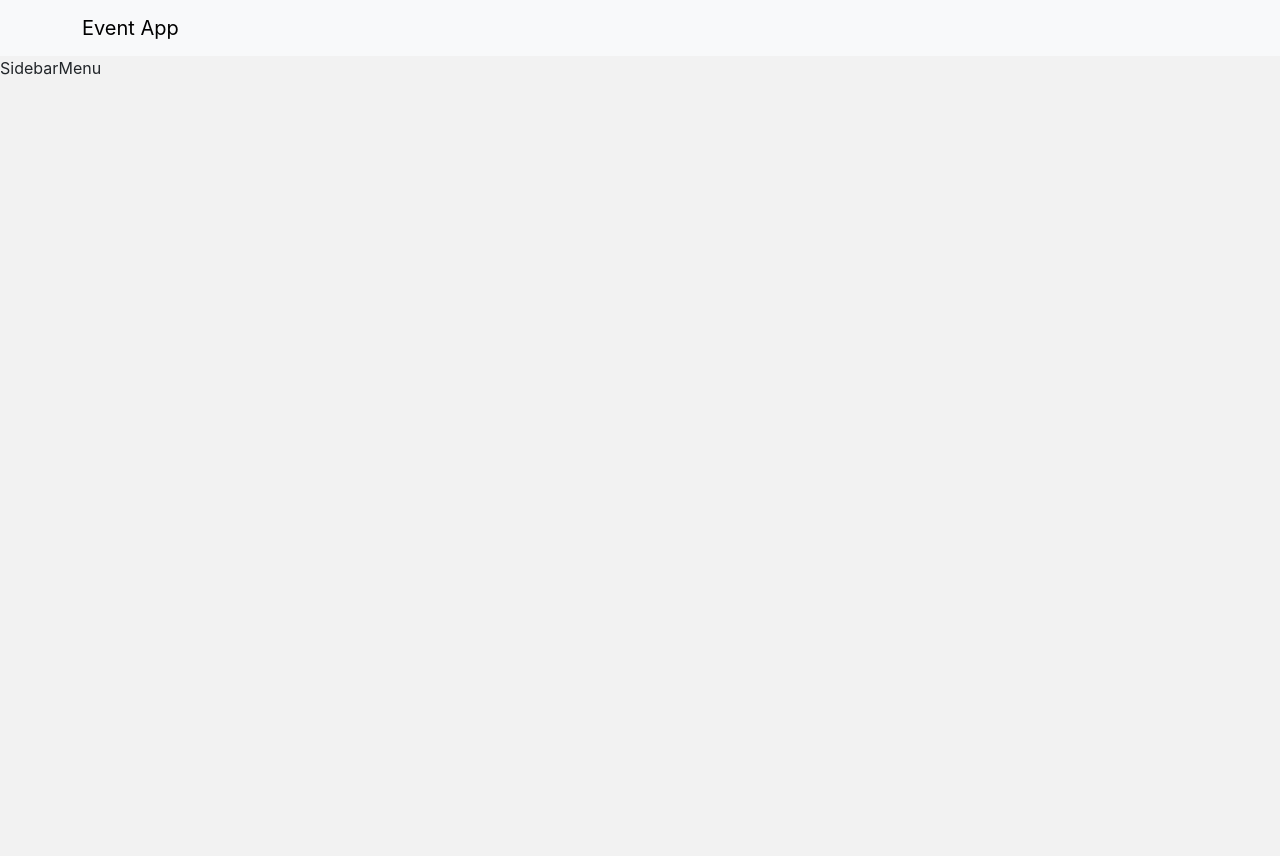
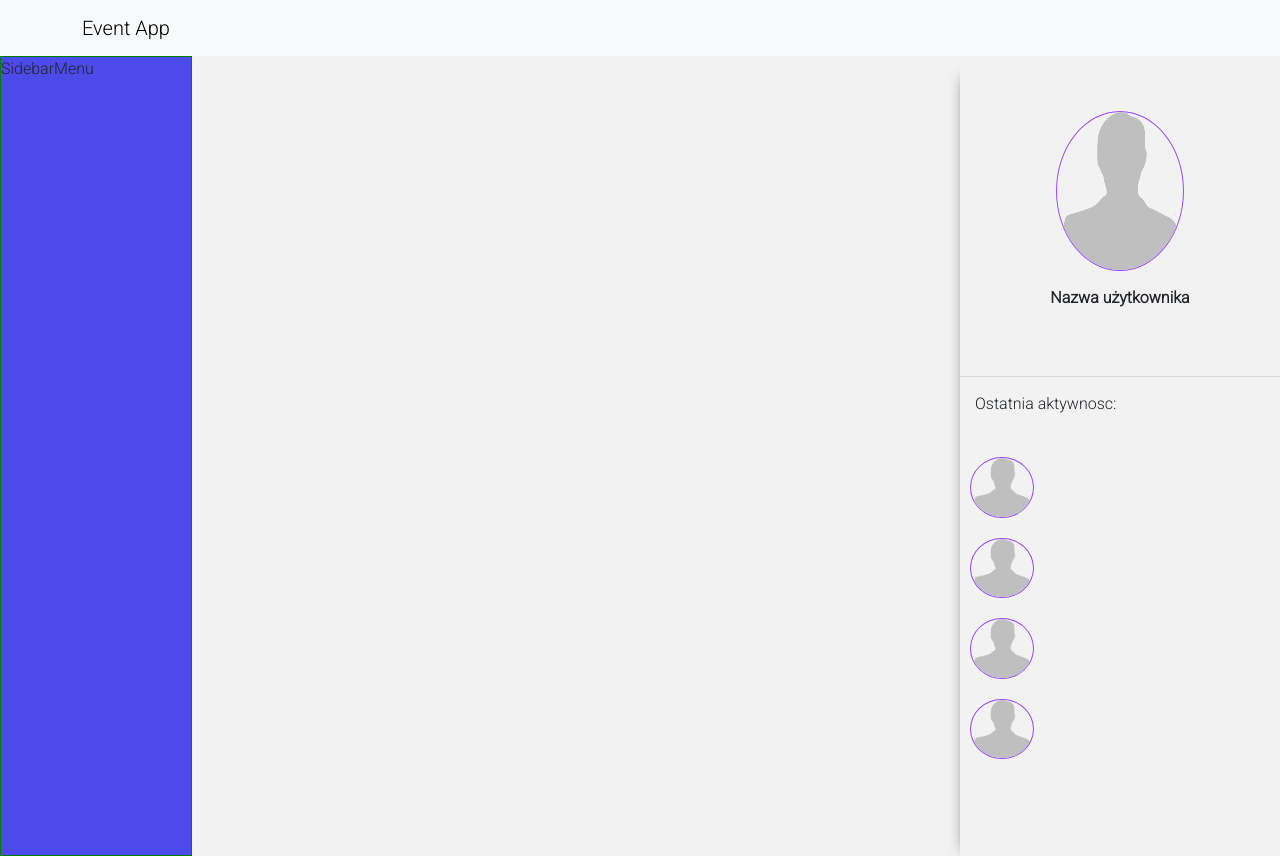
Before and after one commit to k-wos/EventAppP1, a React (Create React App) app in the folder client/: page /events/1 in a window 1280 px wide. Before the commit the page ends 800 px from the top, so only its background shows below. Built offline with nearby package versions, Linux system fonts and the light colour scheme; no server answers.

Commit message:
add userPanel

```diff
--- a/client/src/components/SidebarMenu.tsx
+++ b/client/src/components/SidebarMenu.tsx
@@ -1,7 +1,8 @@
 import React from "react";
+import styles from "../styles/sidebar.module.css";
 
 const SidebarMenu = () => {
-  return <div>SidebarMenu</div>;
+  return <div className={styles.sidebar}>SidebarMenu</div>;
 };
 
 export default SidebarMenu;
--- a/client/src/pages/SelectedEventPage.tsx
+++ b/client/src/pages/SelectedEventPage.tsx
@@ -5,6 +5,9 @@ import { EventModel as EventModelI } from "../models/event";
 import NavBar from "../components/NavBar";
 import { User } from "../models/user";
 import SidebarMenu from "../components/SidebarMenu";
+import stylesUtils from "../styles/utils.module.css";
+import selectedStyles from "../styles/SelectedEvent.module.css";
+import avatar from "../Assets/avatar.png";
 
 interface SelectedEventPageProps {
   loggedInUser: User | null;
@@ -34,8 +37,9 @@ const SelectedEventPage = ({ loggedInUser }: SelectedEventPageProps) => {
   return (
     <div>
       <NavBar loggedInUser={loggedInUser} onLogoutSuccessful={backHome} />
+      <div className={stylesUtils.flexContent}>
         <SidebarMenu></SidebarMenu>
-      <div>
+        <div className={selectedStyles.content}>
           {event?.name}
           {event?.description}
           {event?.town}
@@ -43,6 +47,24 @@ const SelectedEventPage = ({ loggedInUser }: SelectedEventPageProps) => {
           {event?.date}
           {event?.organizer}
         </div>
+        <div className={selectedStyles.userPanel}>
+          <div className={selectedStyles.userBox}>
+            <img src={avatar} className={selectedStyles.avatarIcon} alt="" />
+            <p className={selectedStyles.userName}>Nazwa użytkownika</p>
+          </div>
+          <div className={selectedStyles.lastActivity}>
+            <p className={selectedStyles.lastActivityParagraph}>
+              Ostatnia aktywnosc:
+            </p>
+            <div className={selectedStyles.friends}>
+              <img src={avatar} className={selectedStyles.avatarIcons} alt="" />
+              <img src={avatar} className={selectedStyles.avatarIcons} alt="" />
+              <img src={avatar} className={selectedStyles.avatarIcons} alt="" />
+              <img src={avatar} className={selectedStyles.avatarIcons} alt="" />
+            </div>
+          </div>
+        </div>
+      </div>
     </div>
   );
 };
--- /dev/null
+++ b/client/src/styles/SelectedEvent.module.css
@@ -0,0 +1,54 @@
+.content{
+    width: 60%;
+
+}
+.userPanel{
+    width:25%;
+    -webkit-box-shadow: -9px 8px 15px -15px rgba(66, 68, 90, 1);
+    -moz-box-shadow: -9px 8px 15px -15px rgba(66, 68, 90, 1);
+    box-shadow: -9px 8px 15px -15px rgba(66, 68, 90, 1);
+    display: flex;
+    flex-direction: column;
+    justify-content: center;
+}
+
+.avatarIcon{
+    margin-top:20px;
+    vertical-align: middle;
+    width: 40%;
+    height: 50%;
+    border-radius: 50%;
+    border:1px solid #9747FF;
+}
+.userBox{
+    display: flex;
+    flex-direction: column;
+    align-items: center;
+    height: 40%;
+    justify-content: center;
+}
+.userName{
+    padding: 15px;
+    font-weight: bolder;
+}
+.lastActivity{
+    height: 60%;
+    border-top: 1px solid #dbdada;
+
+}
+.lastActivityParagraph{
+    padding:15px;
+}
+.friends {
+    display: flex;
+    flex-direction: column;
+}
+.avatarIcons{
+    width: 20%;
+    height: 20%;
+    margin: 10px;
+
+    vertical-align: middle;
+    border-radius: 50%;
+    border:1px solid #9747FF;
+}
--- a/client/src/styles/global.css
+++ b/client/src/styles/global.css
@@ -1,9 +1,9 @@
+@import url('https://fonts.googleapis.com/css2?family=DM+Sans&display=swap');
+@import url('https://fonts.googleapis.com/css2?family=DM+Sans&family=Roboto:wght@300&display=swap');
 body {
   margin: 0;
   background-color: #f2f2f2;
-  font-family: -apple-system, BlinkMacSystemFont, 'Segoe UI', 'Roboto', 'Oxygen',
-    'Ubuntu', 'Cantarell', 'Fira Sans', 'Droid Sans', 'Helvetica Neue',
-    sans-serif;
+  font-family: 'Roboto', sans-serif;
   -webkit-font-smoothing: antialiased;
   -moz-osx-font-smoothing: grayscale;
   height: 100%;
--- /dev/null
+++ b/client/src/styles/sidebar.module.css
@@ -0,0 +1,6 @@
+.sidebar{
+    border:1px solid green;
+    height: 100vh;
+    width: 15%;
+    background-color: #4D4AEA;
+}
--- a/client/src/styles/utils.module.css
+++ b/client/src/styles/utils.module.css
@@ -14,3 +14,6 @@
 .textCenter{
     text-align:center;
 }
+.flexContent{
+    display:flex;
+}
```
Also changed, not shown: client/src/Assets/avatar.png (added), client/src/styles/sidebar.css (deleted). Lines whose indentation alone changed are shown as unchanged.
